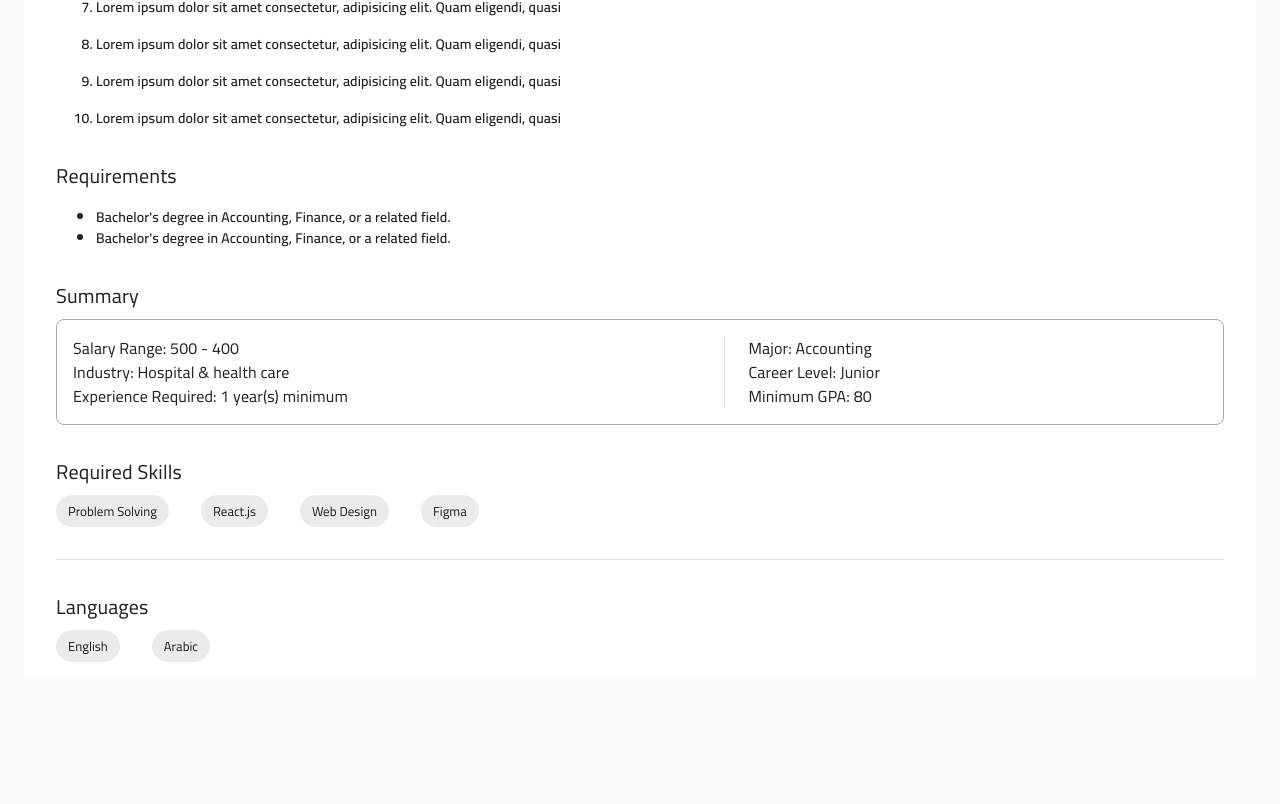
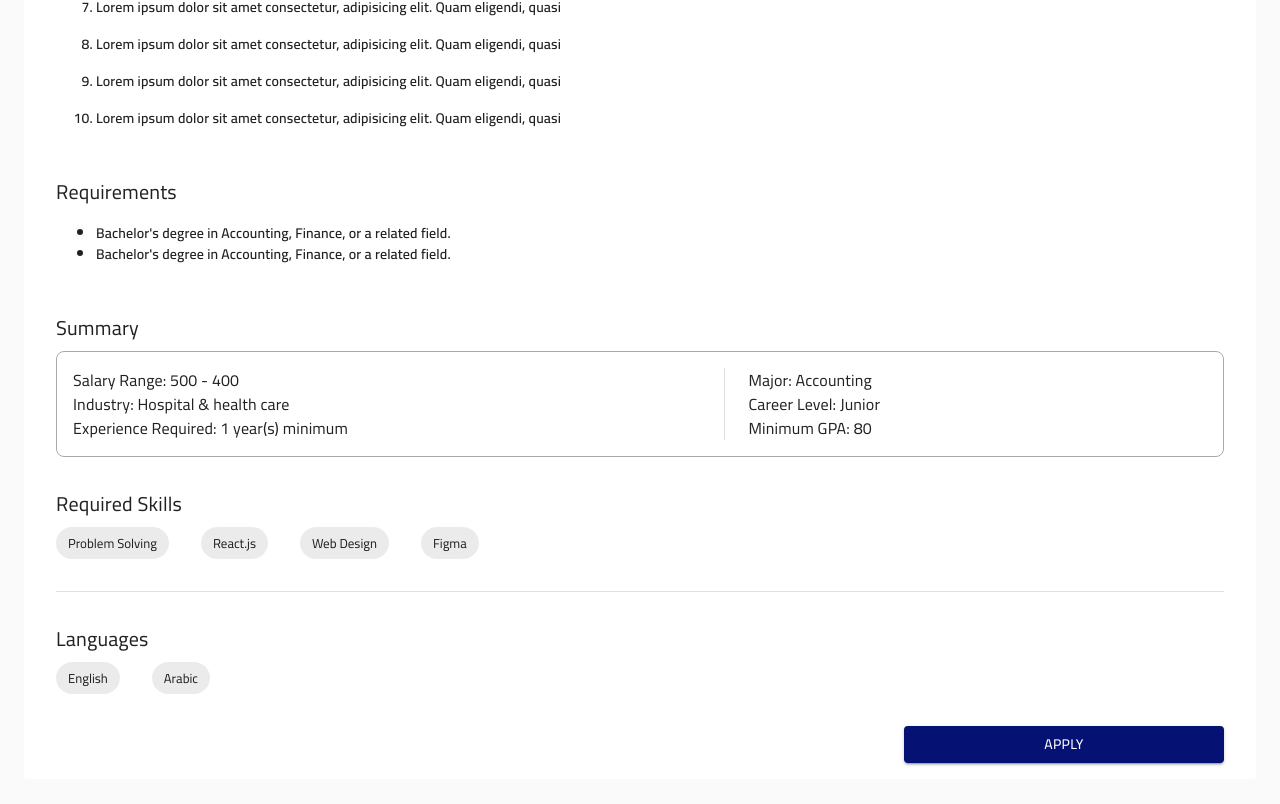
Before and after one commit to saifmohamedsv/elevatus-task, a React (Create React App) app: page /job/1 in a window 1280 px wide. Shown: the part 596-1400 px from the top of the page. Before the commit the page ends 1306 px from the top, so only its background shows below. Built offline with nearby package versions, Linux system fonts and the light colour scheme; no server answers.

Commit message:
info page

```diff
--- a/src/pages/job-information/job-information.module.css
+++ b/src/pages/job-information/job-information.module.css
@@ -8,4 +8,6 @@
   width: 100%;
   padding: 1rem 2rem;
   box-shadow: 0px 4px 12px rgba(0, 0, 0, 0.1);
+  flex-direction: column;
+  display: flex;
 }
--- a/src/pages/job-information/job-information.tsx
+++ b/src/pages/job-information/job-information.tsx
@@ -1,10 +1,6 @@
-import {
-  Container,
-  Divider,
-  Paper,
-} from "@mui/material";
+import { Button, Container, Divider, Paper } from "@mui/material";
 import { FC, useEffect } from "react";
-import { useParams } from "react-router-dom";
+import { useNavigate, useParams } from "react-router-dom";
 import { useGetJobByUriQuery } from "../../features/jobs/jobSlice";
 import { Job } from "../../types/job";
 import {
@@ -78,6 +74,7 @@ const job: Job = {
 
 const JobInformationPage: FC<JobInformationPageProps> = () => {
   const { id: uri } = useParams();
+
   const {
     // data: job,
     refetch,
@@ -98,6 +95,13 @@ const JobInformationPage: FC<JobInformationPageProps> = () => {
         <Skills skills={job.skills} />
         <Divider sx={{ my: 4 }} />
         <Languages languages={job.languages} />
+        <Button
+          href={job.url}
+          variant="contained"
+          sx={{ mt: 4, maxWidth: 320, width: "100%", alignSelf: "flex-end" }}
+        >
+          Apply
+        </Button>
       </Paper>
     </Container>
   );
```
